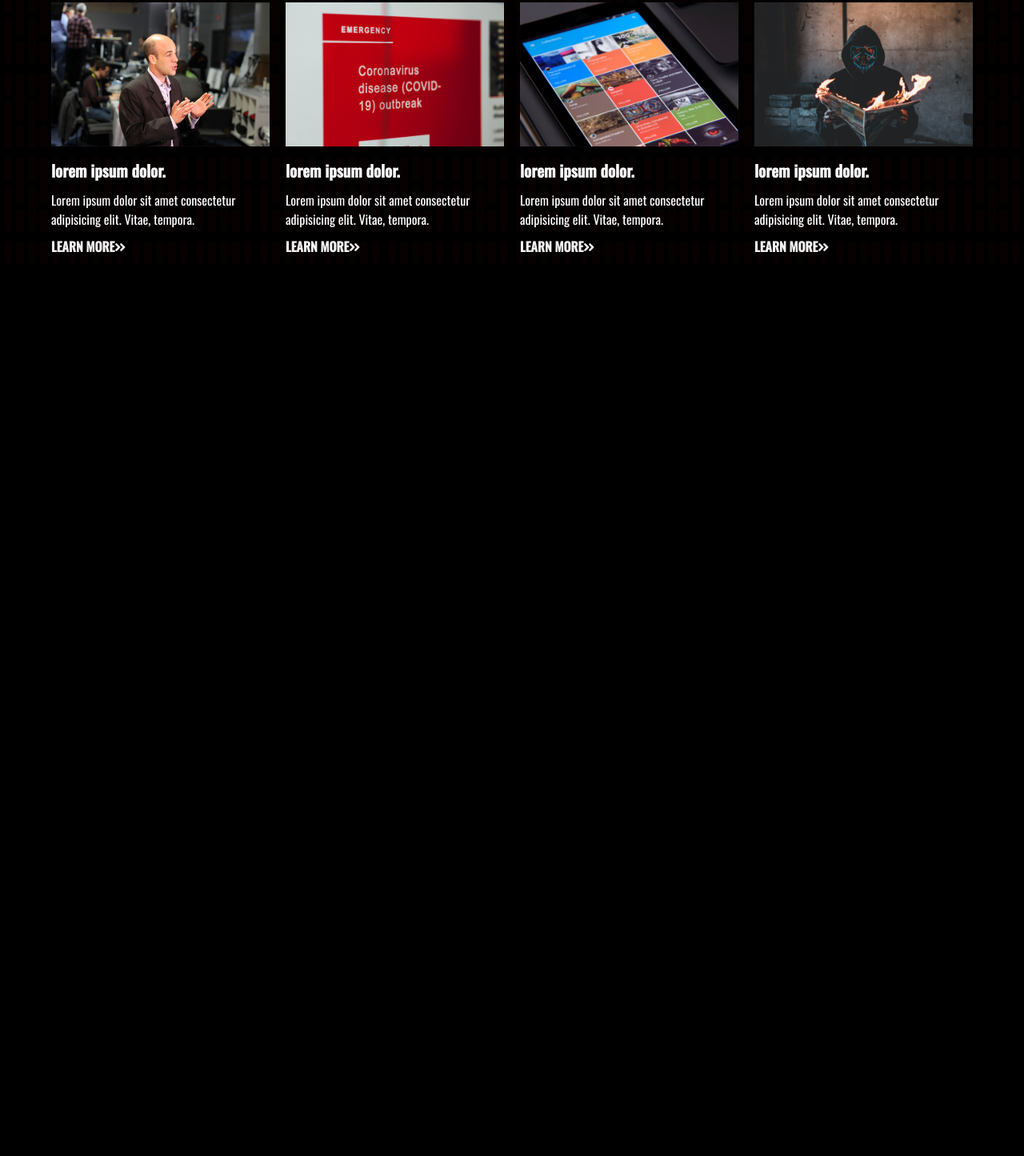
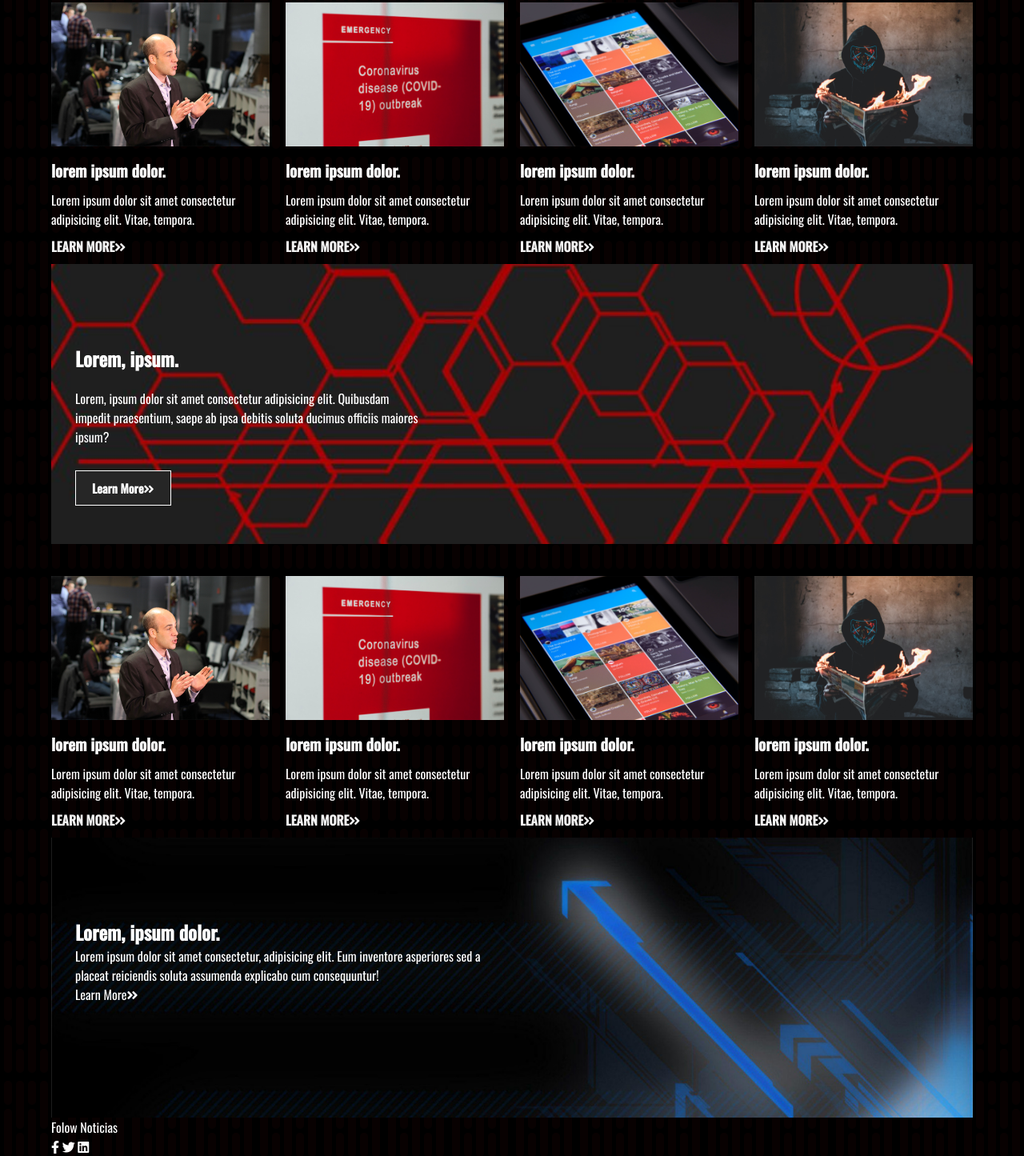
Before and after one commit to Aldebaran86/LP_noticias, a plain HTML site: page index.html in a window 1280 px wide. Shown: the part 649-2094 px from the top of the page at 80% size. Before the commit the page ends 979 px from the top, so only its background shows below. Drawn offline with nearby package versions, Linux system fonts and the light colour scheme.

Commit message:
redes sociales

```diff
--- a/css/style.css
+++ b/css/style.css
@@ -134,3 +134,35 @@ hr{
 .news-cards a:hover{
     text-decoration: underline;
 }
+
+/*CARDS BANNER ONE*/
+.cards-banner-one{
+    width: 100%;
+    height: 350px;
+    background: url(../assets/img/tech-red.jpg) no-repeat center center/cover;
+    margin-bottom: 40px;
+}
+
+.cards-banner-one .content{
+    width: 40%;
+    padding: 90px 0 0 30px;
+    color: var(--text);
+}
+
+.cards-banner-one p,
+.cards-banner-one h2{
+    margin: 10px 0 20px 0;
+}
+
+/*CARDS BANNER TWO*/
+.cards-banner-two{
+    background: url(../assets/img/image-five.jpg) no-repeat center center/cover;
+    width: 100%;
+    height: 350px;
+}
+
+.cards-banner-two .content{
+    width:50%;
+    padding: 100px 0 0 30px;
+    color: var(--text);
+}
--- a/index.html
+++ b/index.html
@@ -76,7 +76,78 @@
                         <a href="#">Learn More<i class="fas fa-angle-double-right"></i></a>
                 </div>
             </div>
+        <!--Section-->
+        <section class="cards-banner-one">
+            <div class="content">
+                <h2>Lorem, ipsum. </h2>
+                <p>Lorem, ipsum dolor sit amet consectetur adipisicing elit. Quibusdam impedit praesentium, saepe ab ipsa debitis soluta ducimus officiis maiores ipsum?</p>
+                <a class="btn" href="#">Learn More<i class="fas fa-angle-double-right"></i></a>
+            </div>
+        </section>
+            <!--NEWS CARTS-->
+            <div class="news-cards">
+                            <div>
+                                <img src="assets/img/news1.jpg" alt="news image 1">
+                                    <h3>
+                                        lorem ipsum dolor.
+                                    </h3>
+                                    <p>Lorem ipsum dolor sit amet consectetur adipisicing elit. Vitae, tempora.</p>
+                                    <a href="#">Learn More<i class="fas fa-angle-double-right"></i></a>
+                            </div>
+                            <div>
+                                <img src="assets/img/news2.jpg" alt="news image 2">
+                                    <h3>
+                                        lorem ipsum dolor.
+                                    </h3>
+                                    <p>Lorem ipsum dolor sit amet consectetur adipisicing elit. Vitae, tempora.</p>
+                                    <a href="#">Learn More<i class="fas fa-angle-double-right"></i></a>
+                            </div>
+                            <div>
+                                <img src="assets/img/news3.jpg" alt="news image 3">
+                                    <h3>
+                                        lorem ipsum dolor.
+                                    </h3>
+                                    <p>Lorem ipsum dolor sit amet consectetur adipisicing elit. Vitae, tempora.</p>
+                                    <a href="#">Learn More<i class="fas fa-angle-double-right"></i></a>
+                            </div>
+                            <div>
+                                <img src="assets/img/news4.jpg" alt="news image 4">
+                                    <h3>
+                                        lorem ipsum dolor.
+                                    </h3>
+                                    Lorem ipsum dolor sit amet consectetur adipisicing elit. Vitae, tempora.</p>
+                                    <a href="#">Learn More<i class="fas fa-angle-double-right"></i></a>
+                            </div>
+            </div>
         </main>
+        <!--Section 2 -->
+        <section class="cards-banner-two">
+            <div class="content">
+                <h2>
+                    Lorem, ipsum dolor.
+                </h2>
+                <p>Lorem ipsum dolor sit amet consectetur, adipisicing elit. Eum inventore asperiores sed a placeat reiciendis soluta assumenda explicabo cum consequuntur!</p>
+                <a href="#">Learn More<i class="fas fa-angle-double-right"></i></a>
+            </div>
+        </section>
+        <!--Section 3 -->
+        <section class="social">
+            <p>Folow Noticias</p>
+            <div class="link">
+                <div class="links">
+                    <a href="https://facebook.com">
+                      <i class="fab fa-facebook-f"></i>
+                    </a>
+                    <a href="https://twitter.com">
+                      <i class="fab fa-twitter"></i>
+                    </a>
+                    <a href="https://linkdin.com">
+                      <i class="fab fa-linkedin"></i>
+                    </a>
+                  </div>
+            </div>
+
+        </section>
         <!--pie de pagina principal-->
         <footer>
 
```
